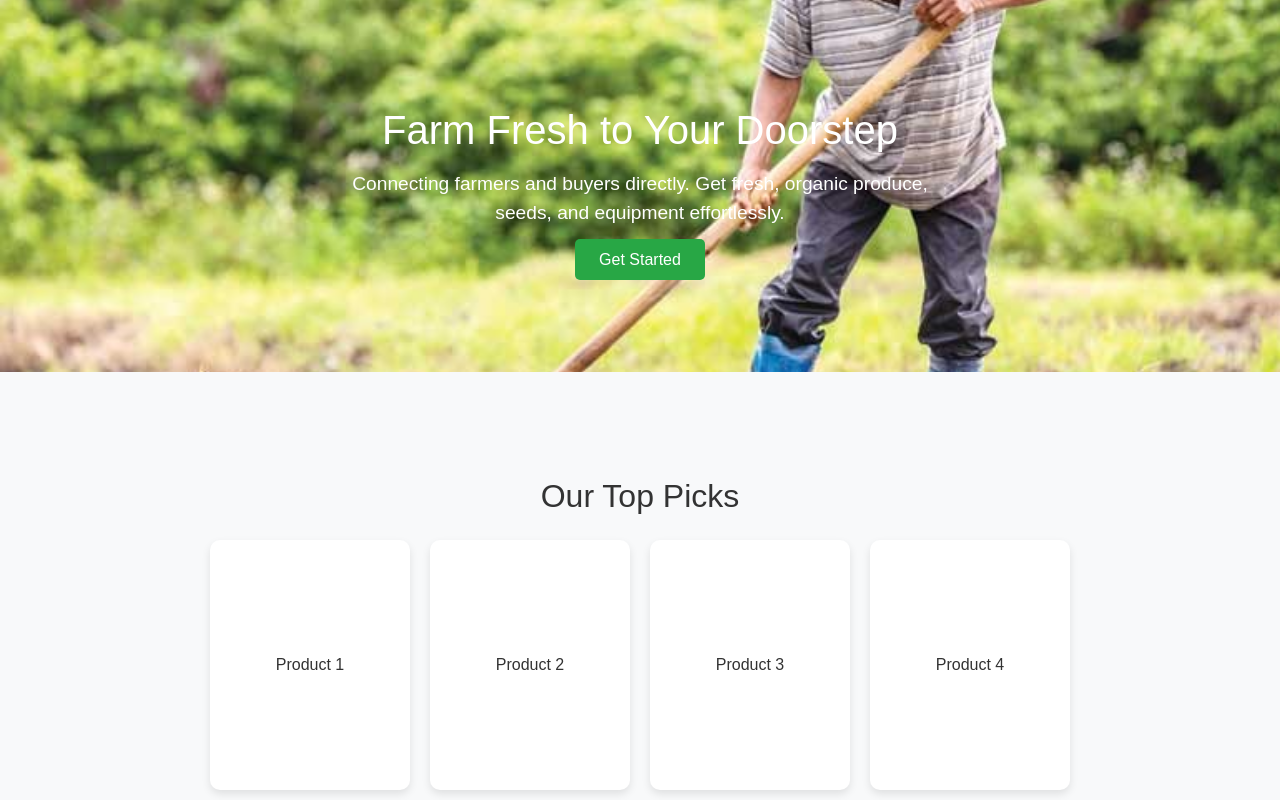
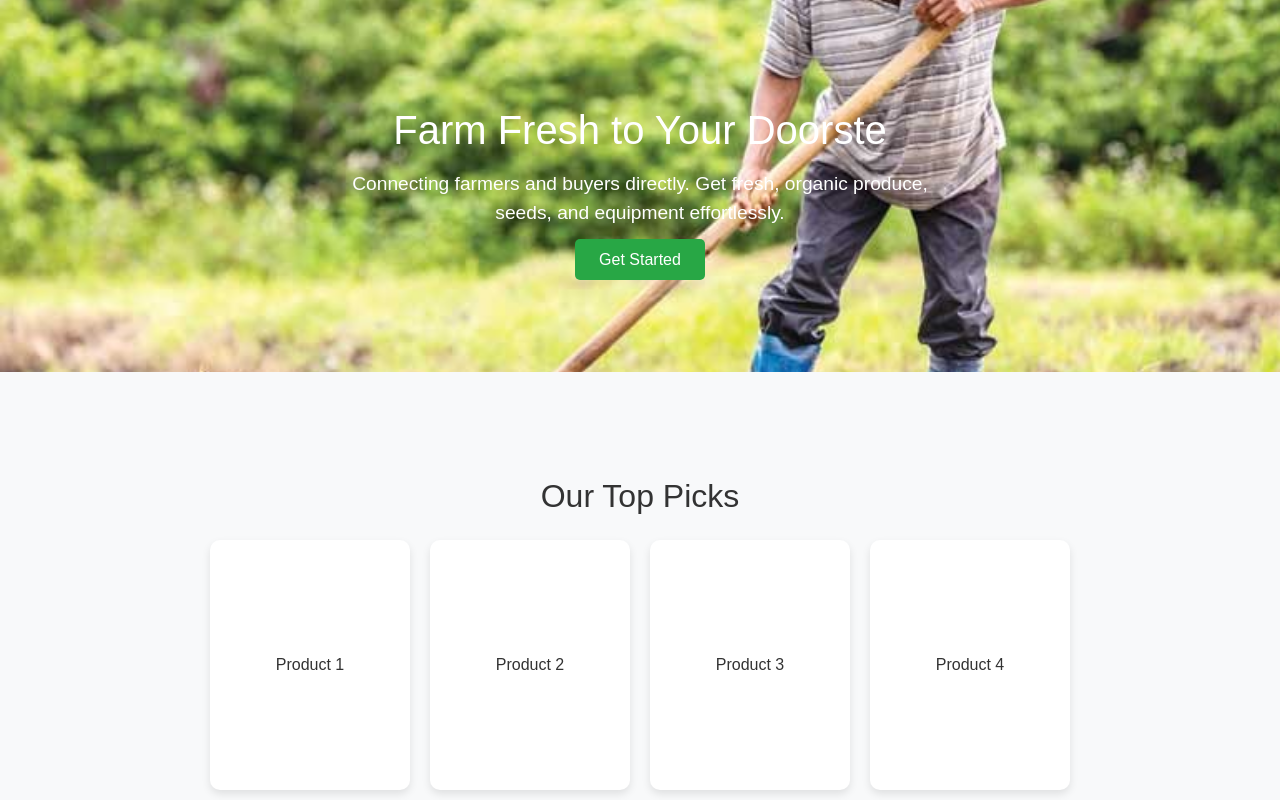
Before and after one commit to n3koman/swe-web, a React (Create React App) app: page / in a window 1280 px wide. Shown: the top 800 px of the page. Built offline with nearby package versions, Linux system fonts and the light colour scheme.

Commit message:
Update HomePage.js

```diff
--- a/src/pages/HomePage.js
+++ b/src/pages/HomePage.js
@@ -9,7 +9,7 @@ const HomePage = () => {
       {/* Hero Section */}
       <section className="hero-section">
         <div className="hero-content">
-          <h1>Farm Fresh to Your Doorstep</h1>
+          <h1>Farm Fresh to Your Doorste</h1>
           <p>Connecting farmers and buyers directly. Get fresh, organic produce, seeds, and equipment effortlessly.</p>
           <Link to="/register" className="cta-button">Get Started</Link>
         </div>
```
